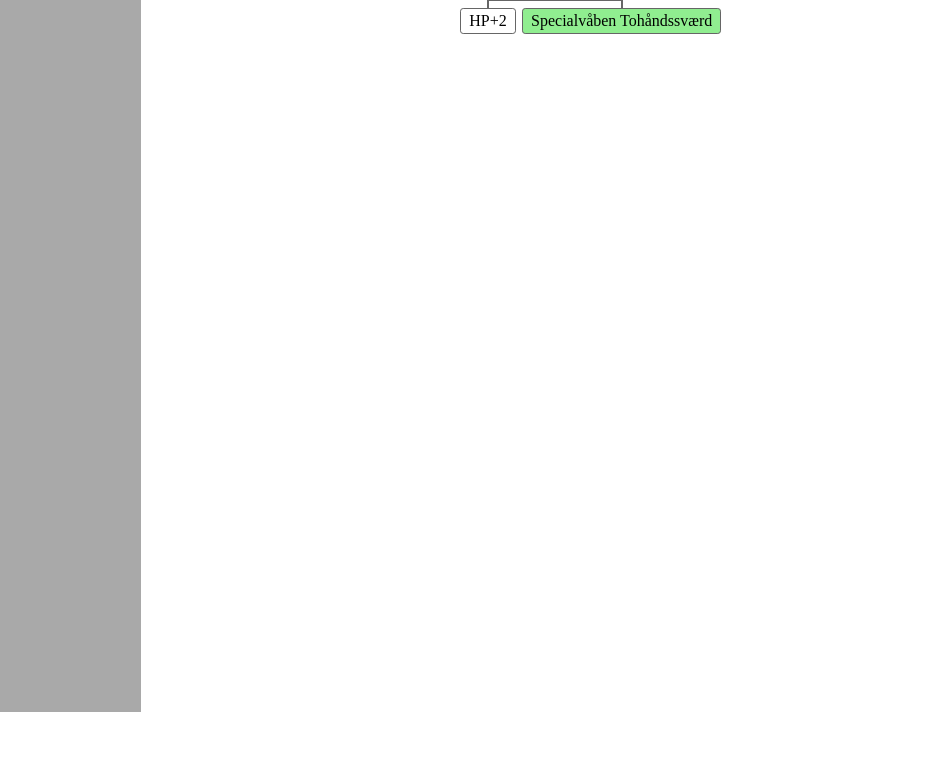
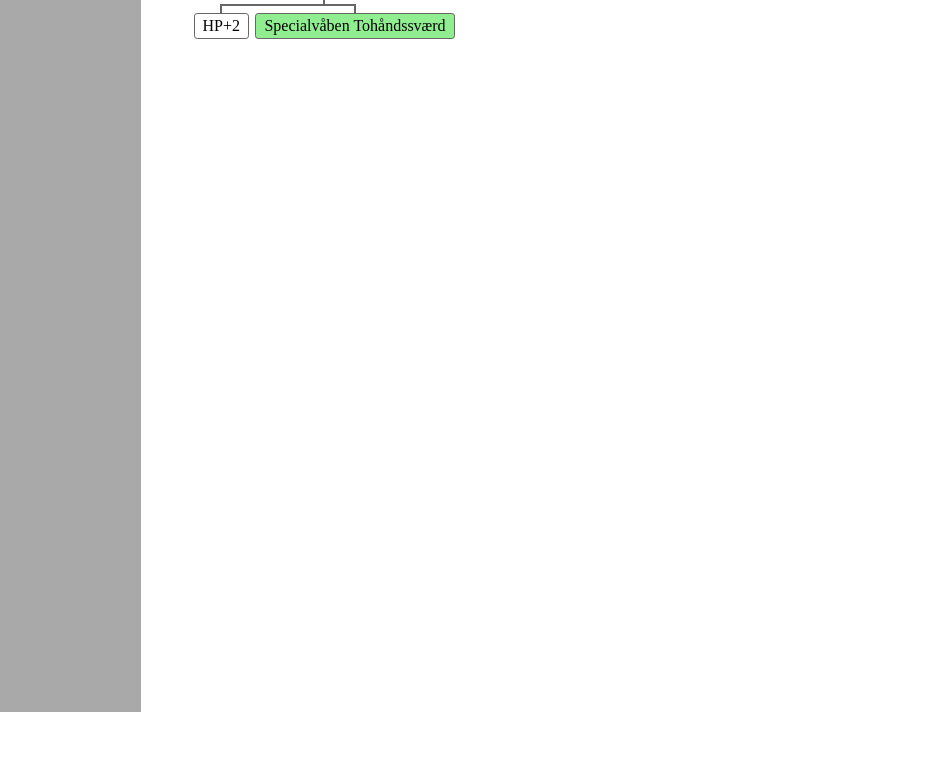
Before and after one commit to ThomasNyk/CMS, a website: page client/skillTree/skillTree.html in a window 1280 px wide. Shown: the part 88-846 px from the top of the page, without its empty margins (0-936 px from the left). After the commit the page ends 800 px from the top, so only its background shows below. Drawn offline with Linux system fonts and the light colour scheme.

Commit message:
Draggable window position

```diff
--- a/client/skillTree/skillTree.css
+++ b/client/skillTree/skillTree.css
@@ -2,11 +2,14 @@
     padding-top: 2%;
     overflow: hidden;
     text-align: center;
-    width: 100vh;
+    width: 200vh;
     height: 100vh;
     position: absolute;
     z-index: -1;
-    left: 1000px;
+}
+
+#tree {
+    top: 50%;
 }
 
 .unselectable {
--- a/client/skillTree/skillTree.js
+++ b/client/skillTree/skillTree.js
@@ -139,5 +139,5 @@ function drag() {
     elmnt.style.top = (posYNew) + "px";
     elmnt.style.left = (posXNew) + "px";
 }
-elmnt.style.top = (20) + "px";
-elmnt.style.left = ((window.screen.width / 3) - elmnt.style.width) + "px";
+elmnt.style.top = (-elmnt.clientHeight / 2.2) + "px";
+elmnt.style.left = ((window.screen.width / 2) - elmnt.clientWidth / 2) + "px";
```
